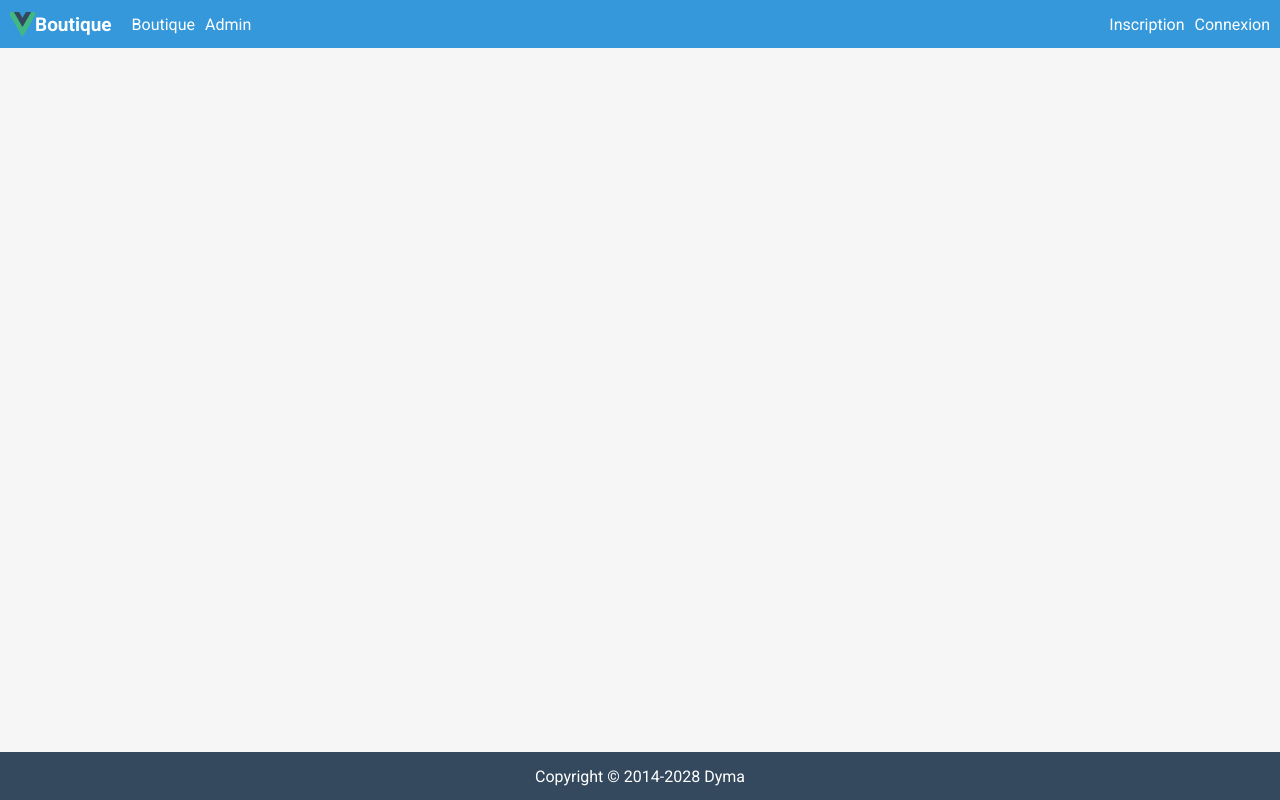
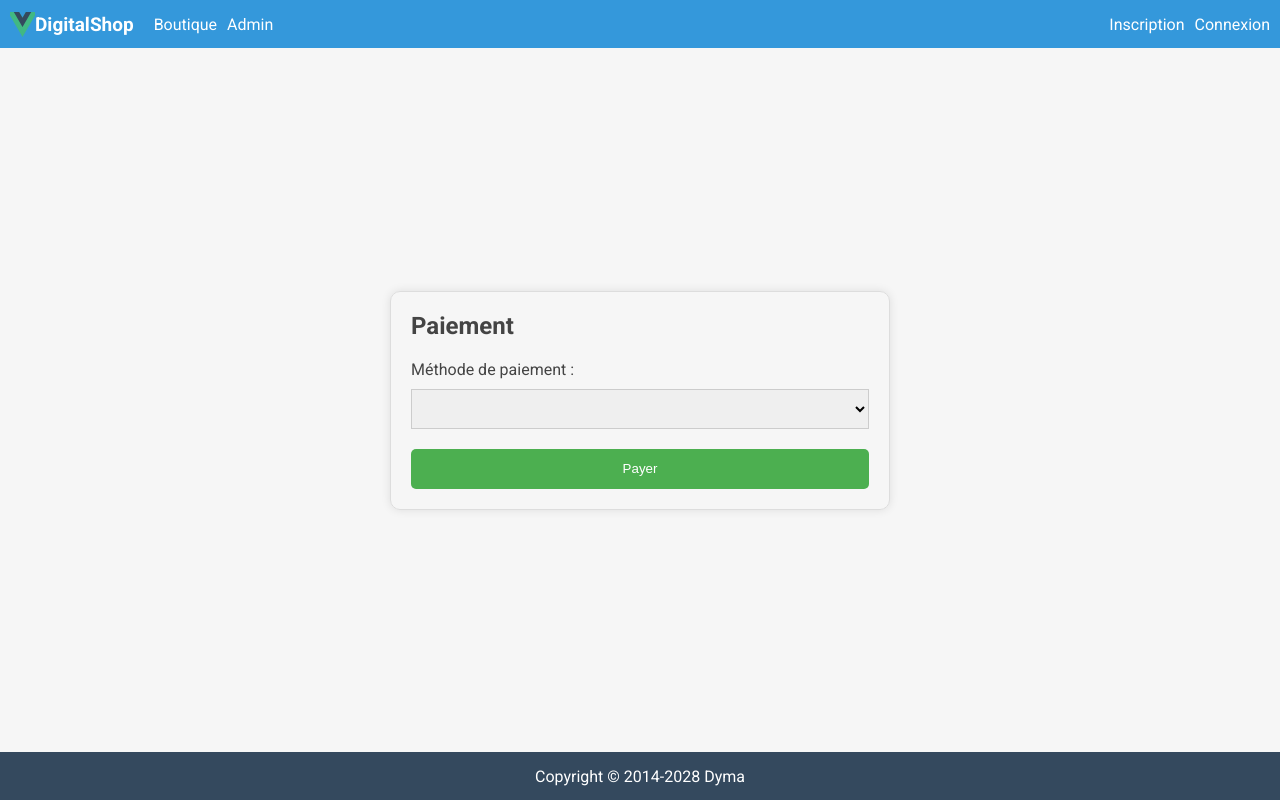
Before and after one commit to sebastien358/boutique-digital-frontend, a Vue app: page /payement in a window 1280 px wide. Built offline with nearby package versions, Linux system fonts and the light colour scheme.

Commit message:
End 13 septembre

```diff
--- /dev/null
+++ b/src/assets/scss/_mixins.scss
@@ -0,0 +1,35 @@
+@mixin sm {
+  @media (min-width: 576px) {
+    @content;
+   }
+}
+
+@mixin md {
+  @media (min-width: 768px) {
+    @content;
+  }
+}
+
+@mixin lg-tablet {
+  @media (max-width: 991px) {
+    @content;
+   }
+}
+
+@mixin lg {
+  @media (min-width: 992px) {
+    @content;
+   }
+}
+
+@mixin xl {
+  @media (min-width: 1200px) {
+    @content;
+   }
+}
+
+@mixin xxl {
+  @media (min-width: 1400px) {
+    @content;
+  }
+}
--- a/src/assets/scss/base.scss
+++ b/src/assets/scss/base.scss
@@ -195,4 +195,15 @@ a.router-link-active {
   text-align: center;
 }
 
-// util
+// Animation
+
+.v-leave-to,
+.v-enter-from {
+  transform: translateY(-10px);
+  opacity: 0;
+}
+
+.v-leave-active,
+.v-enter-active {
+  transition: all 0.2s;
+}
--- a/src/assets/scss/main.scss
+++ b/src/assets/scss/main.scss
@@ -1,3 +1,5 @@
+// racine css
+
 @use './base.scss' as *;
 
 // buttons
@@ -15,3 +17,7 @@
 // scrollable
 
 @use './scrollable/scrollable.scss' as *;
+
+// mixins
+
+@use './mixins' as *;
--- /dev/null
+++ b/src/components/Calc.vue
@@ -0,0 +1,32 @@
+<template>
+  <Teleport v-if="open" to="body">
+    <div @click="emit('close')" class="calc" :class="{ transparent }"></div>
+  </Teleport>
+</template>
+
+<script setup lang="ts">
+defineProps<{
+  open: boolean
+  transparent: boolean
+}>()
+
+const emit = defineEmits<{
+  (e: 'close'): void
+}>()
+</script>
+
+<style scoped lang="scss">
+.calc {
+  z-index: 0;
+  position: absolute;
+  width: 100%;
+  height: 100%;
+  top: 0;
+  left: 0;
+  background-color: #00000073;
+}
+
+.transparent {
+  background-color: transparent;
+}
+</style>
--- a/src/components/Header.vue
+++ b/src/components/Header.vue
@@ -3,7 +3,7 @@
     <div class="d-flex align-items-center">
       <router-link to="/boutique" class="d-flex align-items-center mr-20 router-link-title">
         <img src="@/assets/images/logo.svg" />
-        <h1>Boutique</h1>
+        <h1>DigitalShop</h1>
       </router-link>
 
       <div>
--- a/src/features/boutique/components/cart/Cart.vue
+++ b/src/features/boutique/components/cart/Cart.vue
@@ -1,32 +1,42 @@
 <template>
   <!-- Panier de la boutique -->
   <div class="basket">
+    <Transition mode="out-in">
     <div v-if="!state.open">
       <div @click="state.open = !state.open" class="basket_tooglebasket">
         <div class="count-cart">
-          <span>{{ carts.length }}</span>
+          <span>{{ props.carts.length }}</span>
         </div>
         <font-awesome-icon icon="fa-solid fa-basket-shopping" />
       </div>
     </div>
     <div v-else class="d-flex flex-column basket_content">
       <h2>Panier</h2>
-      <p :class="{'empty-basket': !carts.length, 'filled-basket': carts.length }">
-        {{ carts.length ? 'Liste des éléments du panier' : 'Votre panier est vide pour le moment.' }}
+      <p :class="{'empty-basket': !props.carts.length, 'filled-basket': props.carts.length }">
+        {{ props.carts.length ? 'Liste des éléments du panier :' : 'Votre panier est vide pour le moment.' }}
       </p>
+      <!-- Composant données panier -->
       <CartProductList
         @remove-from-cart="emit('removeFromCart', $event)"
         :carts="carts"
       />
-      <button class="btn btn-success">Commander ({{ totalBasket }})€</button>
+      <button @click="goToPayement()" class="btn btn-success text-center">
+        Commander ({{ props.totalBasket }})€
+      </button>
+      <Calc :open="state.open" @close="state.open = false" :transparent="false" />
     </div>
+    </Transition>
   </div>
 </template>
 
 <script setup lang="ts">
 import { reactive } from 'vue';
 import CartProductList from './CartProductList.vue'
+import Calc from '../../../../components/Calc.vue'
 import type { ProductCartInterface } from '@/shared/interfaces';
+import { useRouter } from 'vue-router';
+
+const router = useRouter()
 
 const state = reactive<{
   open: boolean
@@ -34,7 +44,7 @@ const state = reactive<{
   open: false
 })
 
-defineProps<{
+const props = defineProps<{
   carts: ProductCartInterface[]
   totalBasket: number
 }>()
@@ -42,18 +52,27 @@ defineProps<{
 const emit = defineEmits<{
   (e: 'removeFromCart', id: number): void
 }>()
+
+function goToPayement() {
+  if (props.carts.length > 0) {
+    router.push({path: '/payement'})
+  } else {
+    console.error('Votre panier est vide')
+  }
+}
 </script>
 
 <style scoped lang="scss">
 .basket {
+  z-index: 1;
   position: fixed;
   bottom: 20px;
   right: 20px;
   &_tooglebasket {
     cursor: pointer;
     position: relative;
-    width: 60px;
-    height: 60px;
+    width: 65px;
+    height: 65px;
     background: var(--primary-1);
     border-radius: 50%;
     display: flex;
--- /dev/null
+++ b/src/features/boutique/components/cart/PayementProcessing.vue
@@ -0,0 +1,83 @@
+<template>
+  <div class="d-flex align-items-center justify-content-center container">
+  <div class="payment-processing">
+    <h2>Paiement</h2>
+    <form @submit.prevent="processPayment">
+      <div class="payment-method">
+        <label for="payment-method">Méthode de paiement :</label>
+        <select id="payment-method" v-model="paymentMethod">
+          <option value="card">Carte bancaire</option>
+          <option value="paypal">PayPal</option>
+        </select>
+      </div>
+      <div class="payment-details" v-if="paymentMethod === 'card'">
+        <label for="card-number">Numéro de carte :</label>
+        <input type="text" id="card-number" v-model="cardNumber">
+        <label for="expiration-date">Date d'expiration :</label>
+        <input type="text" id="expiration-date" v-model="expirationDate">
+        <label for="cvv">CVV :</label>
+        <input type="text" id="cvv" v-model="cvv">
+      </div>
+      <button type="submit">Payer</button>
+    </form>
+  </div>
+  </div>
+
+</template>
+
+<script setup lang="ts">
+</script>
+
+<style scoped lang="scss">
+.container {
+  height: 100%;
+}
+.payment-processing {
+  width: 500px;
+  padding: 20px;
+  border: 1px solid #ddd;
+  border-radius: 10px;
+  box-shadow: 0 0 10px rgba(0, 0, 0, 0.1);
+
+  h2 {
+    margin-top: 0;
+  }
+
+  form {
+    margin-top: 20px;
+  }
+
+  .payment-details {
+    margin-bottom: 20px;
+  }
+
+  label {
+    display: block;
+    margin-bottom: 10px;
+  }
+
+  input[type="text"], select {
+    width: 100%;
+    height: 40px;
+    margin-bottom: 20px;
+    padding: 10px;
+    border: 1px solid #ccc;
+  }
+
+  button[type="submit"] {
+    width: 100%;
+    height: 40px;
+    background-color: #4CAF50;
+    color: #fff;
+    padding: 10px;
+    border: none;
+    border-radius: 5px;
+    cursor: pointer;
+  }
+
+  button[type="submit"]:hover {
+    background-color: #3e8e41;
+  }
+}
+
+</style>
--- a/src/features/boutique/components/shop/ShopProductList.vue
+++ b/src/features/boutique/components/shop/ShopProductList.vue
@@ -1,5 +1,5 @@
 <template>
-  <div class="d-flex flex-column align-items-center">
+  <div class="d-flex flex-column">
     <div v-if="products.length > 0" class="shop-product-list">
       <ShopProduct
         v-for="product in products"
@@ -11,7 +11,7 @@
     <div v-else class="not-product">
       <p>Pas de produits disponibles pour le moment.</p>
     </div>
-    <div v-if="products.length" class="mt-10">
+    <div v-if="products.length" class="d-flex justify-content-center mt-10">
       <button @click="productStore.loadProducts()" class="btn btn-primary">
         Plus de produits...
       </button>
@@ -36,11 +36,22 @@ const emit = defineEmits<{
 </script>
 
 <style scoped lang="scss">
+@use '@/assets/scss/mixins' as mixin;
+
 .shop-product-list {
   display: grid;
-  grid-template-columns: repeat(5, 1fr);
   grid-auto-rows: 475px;
   gap: 20px;
+  grid-template-columns: repeat(1, 1fr);
+  @include mixin.lg {
+    grid-template-columns: repeat(2, 1fr);
+  }
+  @include mixin.xl {
+    grid-template-columns: repeat(3, 1fr);
+  }
+  @include mixin.xxl {
+    grid-template-columns: repeat(5, 1fr);
+  }
 }
 
 .not-product {
--- a/src/router/index.ts
+++ b/src/router/index.ts
@@ -3,6 +3,7 @@ import { ADMIN_ROUTES } from '@/features/admin/routes/index.admin'
 import Login from '@/features/auth/components/Login.vue'
 import Register from '@/features/auth/components/Register.vue'
 import Boutique from '@/features/boutique/Boutique.vue'
+import PayementProcessing from '@/features/boutique/components/cart/PayementProcessing.vue'
 import { useAuthStore } from '@/stores/authStore'
 import { createRouter, createWebHistory } from 'vue-router'
 
@@ -19,6 +20,7 @@ const router = createRouter({
     },
     { path: '/register', component: Register },
     { path: '/login', component: Login },
+    { path: '/payement', component: PayementProcessing}
   ],
 })
 
--- a/src/shared/services/cart.service.ts
+++ b/src/shared/services/cart.service.ts
@@ -20,7 +20,7 @@ export async function axiosAddToCart(cart) {
 
 export async function axiosDeleteItemCart(id: number) {
   try {
-    const response = await axios.delete(`http://127.0.0.1:8000/api/cart/delete/${id}`);
+    const response = await axios.delete(`http://127.0.0.1:8000/api/delete/cart/${id}`);
     return response.data;
   } catch(e) {
     console.error('Erreur: ', e);
--- a/src/stores/cartStore.ts
+++ b/src/stores/cartStore.ts
@@ -1,4 +1,3 @@
-// cartStore.js
 import { axiosAddToCart, axiosDeleteItemCart, axiosGetCarts } from '@/shared/services/cart.service';
 import { defineStore } from 'pinia';
 import { useProductStore } from './productStore';
```
